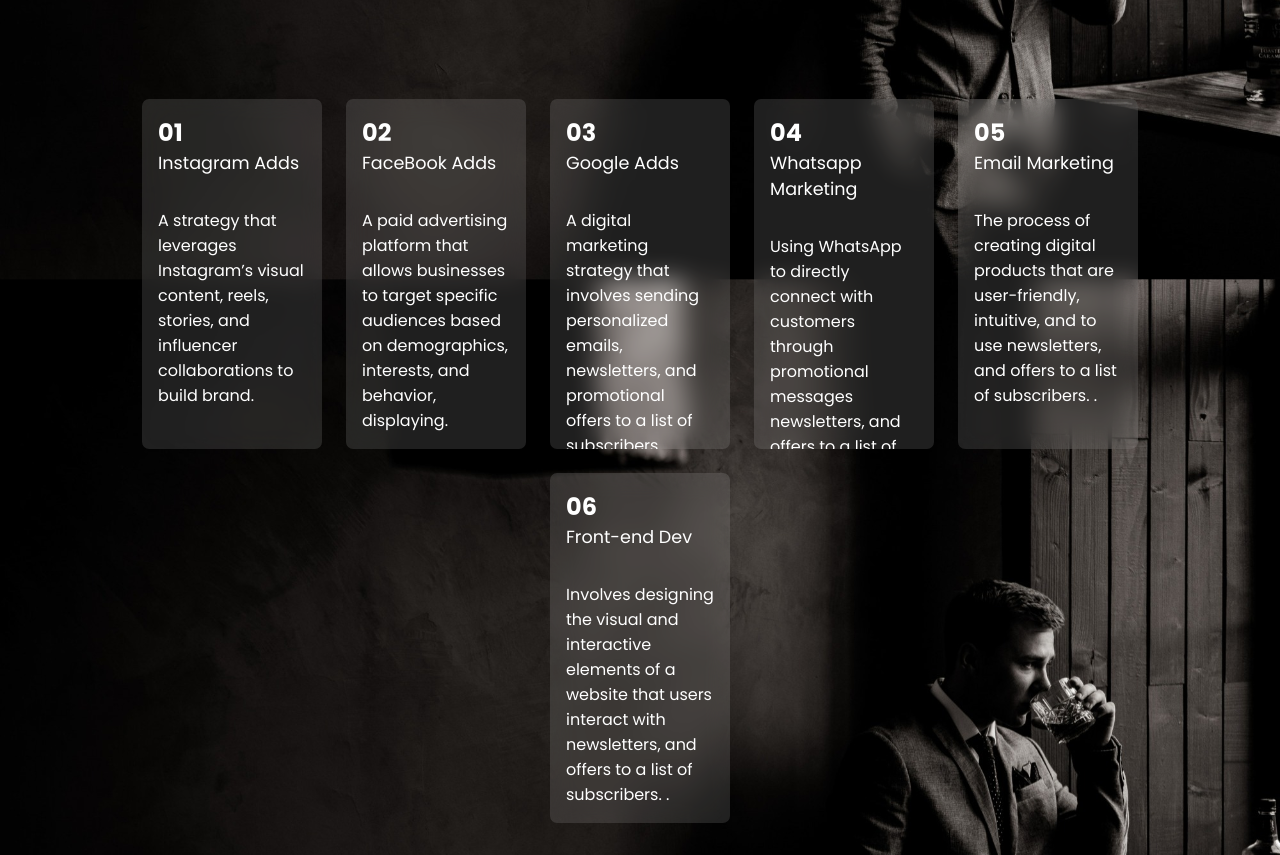
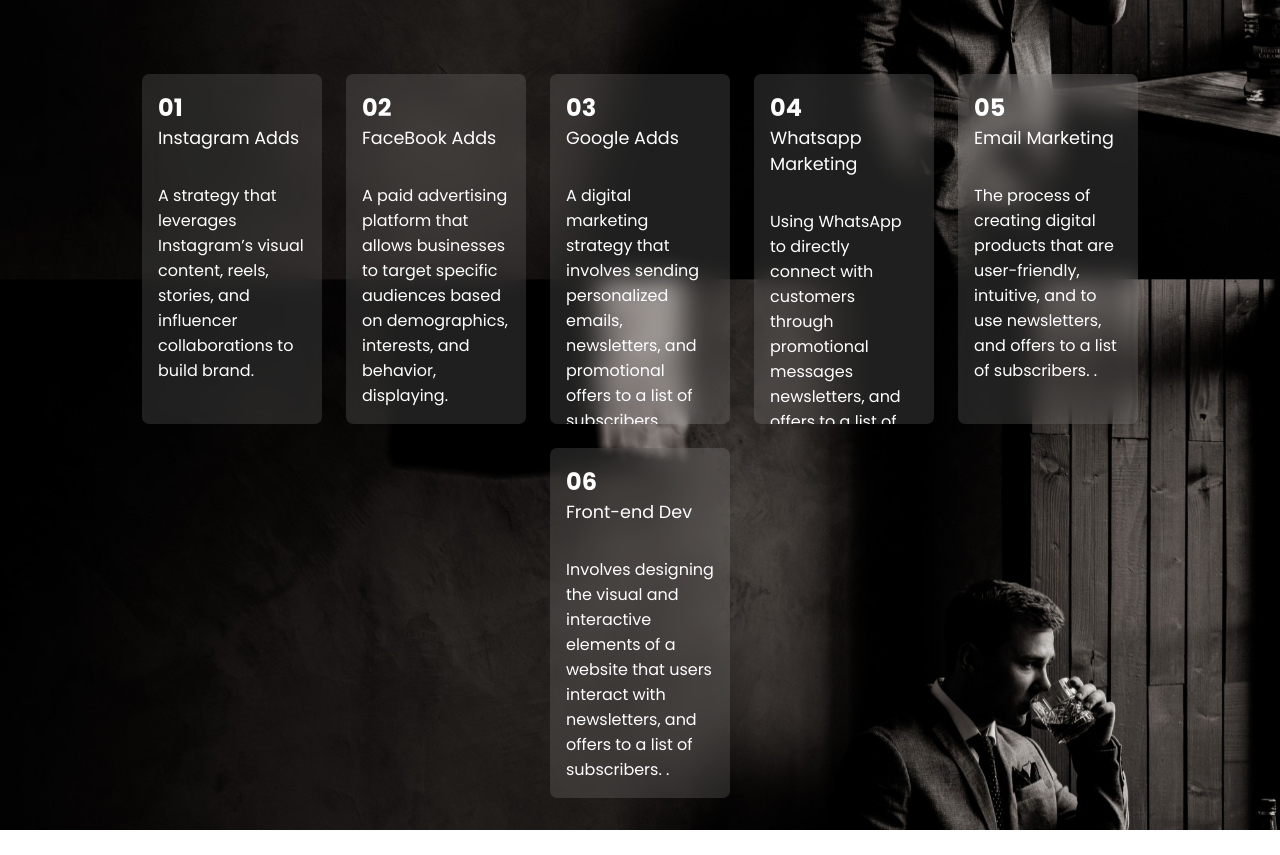
Before and after one commit to Saniyakhan10/Digital-Agency, a plain HTML site: page index.html in a window 1280 px wide. Shown: the part 575-1430 px from the top of the page. After the commit the page ends 1405 px from the top, so only its background shows below. Drawn offline with Linux system fonts and the light colour scheme.

Commit message:
Update index.html

```diff
--- a/index.html
+++ b/index.html
@@ -102,7 +102,7 @@
             max-width: 80%;
             margin: auto;
             position: relative;
-            top: 13.6rem;
+            top: 12rem;
         }
 
         .card {
```
